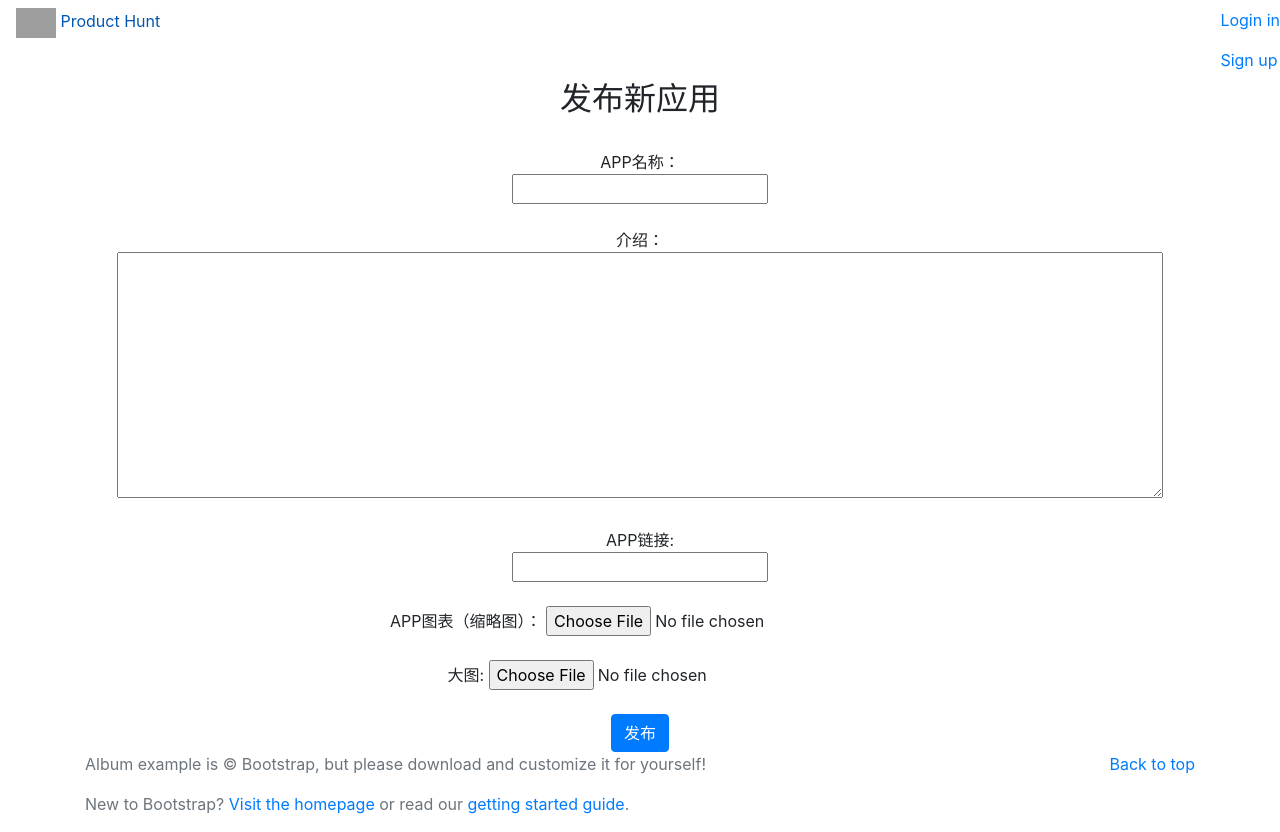
After one commit to NoRomantic/product_hunt, a Django app: page /products/publish/ in a window 1280 px wide. The commit adds this page. Run offline with Django 3.2, Linux system fonts and the light colour scheme; some libraries are stand-ins or nearby versions; grey boxes are pictures that could not be loaded.

Commit message:
初步完成了APP发布页面
完成了前端部分

```diff
--- a/ph/urls.py
+++ b/ph/urls.py
@@ -21,4 +21,5 @@ urlpatterns = [
     path('admin/', admin.site.urls),
     path('', products.views.product_list, name='主页'),
     path('account/', include('account.urls')),
+    path('products/', include('products.urls')),
 ]
--- /dev/null
+++ b/products/templates/publish.html
@@ -0,0 +1,35 @@
+{% extends "theme.html" %}
+
+{% block content %}
+
+<h2 align="center">发布新应用</h2>
+<br>
+<form method="POST" action=" {% url '发布页面' %}" align="center" enctype="multipart/form-data">
+    {% csrf_token %}
+    APP名称：
+    <br>
+    <input type="text" name="APP名称">
+    <br>
+    <br>
+    介绍：
+    <br>
+    <textarea cols=100 rows=10 name="介绍"></textarea>
+    <br>
+    <br>
+    APP链接:
+    <br>
+    <input type="text" name="APP链接">
+    <br>
+    <br>
+    APP图表（缩略图）：
+    <input type="file" name="APP图标">
+    <br>
+    <br>
+    大图:
+    <input type="file" name="大图">
+    <br>
+    <br>
+    <input class="btn btn-primary" type="submit" value="发布">
+</form>
+
+{% endblock content %}
--- /dev/null
+++ b/products/urls.py
@@ -0,0 +1,6 @@
+from django.urls import path
+from . import views
+
+urlpatterns = [
+    path('publish/', views.publish, name='发布页面'),
+]
--- a/products/views.py
+++ b/products/views.py
@@ -5,3 +5,15 @@ from django.shortcuts import render
 
 def product_list(request):
     return render(request, 'product_list.html')
+
+
+def publish(request):
+    if request.method == 'GET':
+        return render(request, 'publish.html')
+    elif request.method == 'POST':
+        app_name = request.POST['APP名称']
+        intro = request.POST['介绍']
+        url = request.POST['APP链接']
+        iron = request.FILES['APP图标']
+        image = request.FILES['大图']
+        return render(request, 'publish.html')
--- a/templates/theme.html
+++ b/templates/theme.html
@@ -24,6 +24,7 @@
     <div class="navbar-nav ml-auto">
 
         {% if user.is_authenticated %}
+        <a class="nav-item nav-link" href=" {% url '发布页面' %} ">发布</a>
         <a class="nav-item nav-link" href="Javascript:{document.getElementById('退出').submit()}">退出</a>
         <form id='退出' method="POST" action="{% url '退出页面' %}">
               {% csrf_token %}
```
